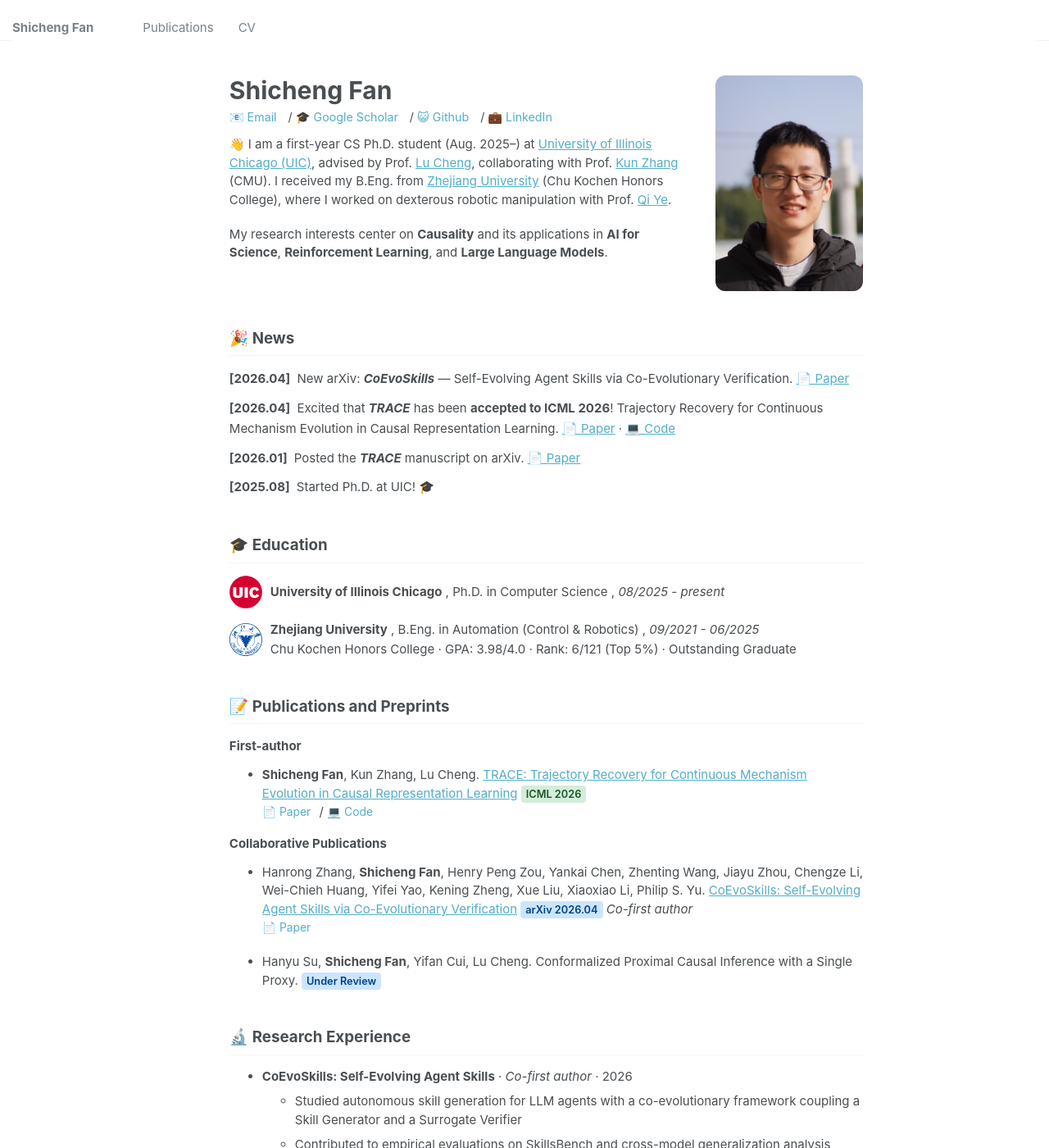
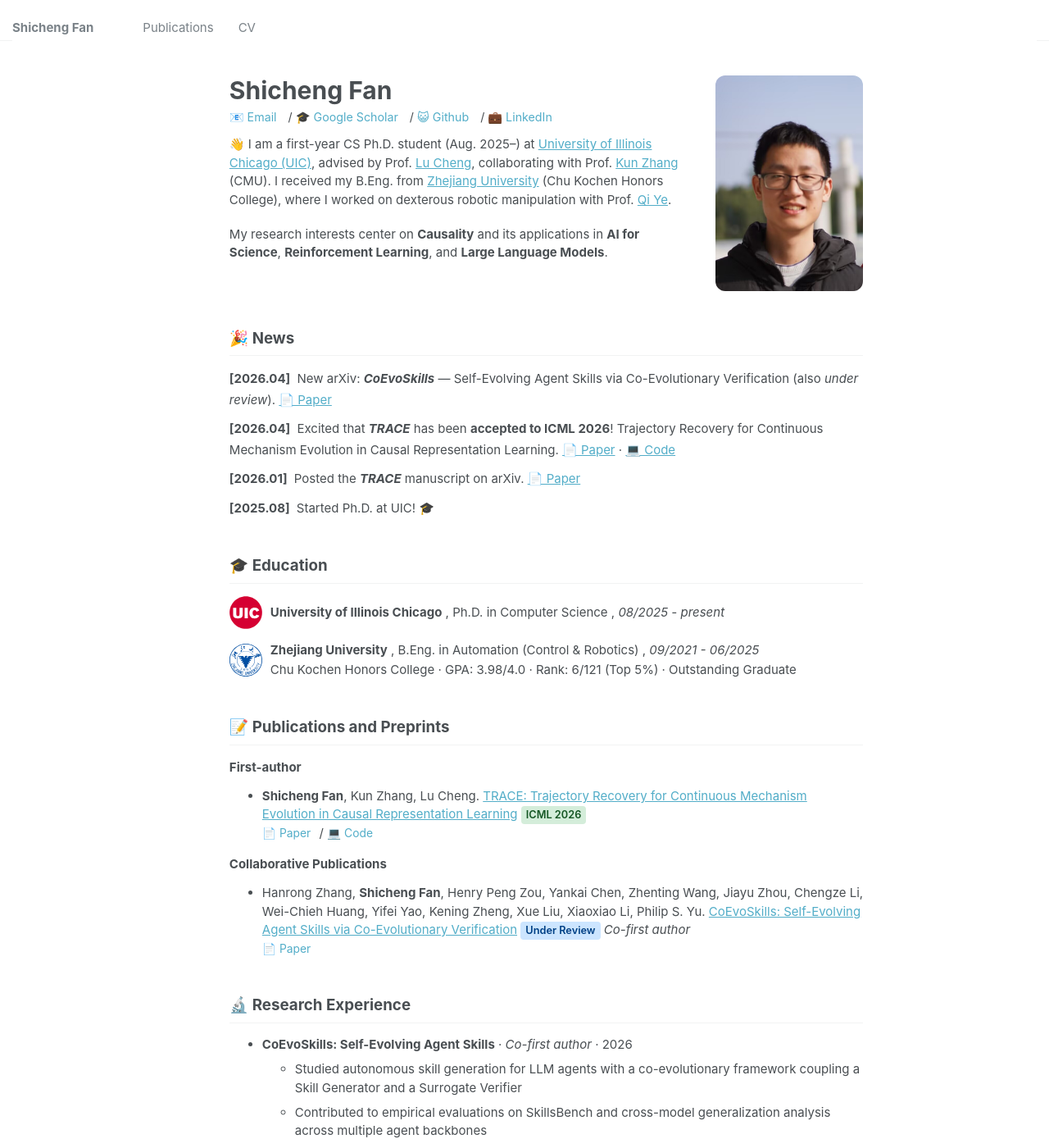
Before and after one commit to shichengf/shichengf.github.io, a Jekyll site: the page built from _pages/about.md, in a window 1280 px wide and 1400 px high. Shown: the whole window at 82% size. Built offline with Jekyll 4.4.1, drawn with Linux system fonts in a browser that asks for light colours.

Commit message:
small fix

```diff
--- a/_pages/about.md
+++ b/_pages/about.md
@@ -28,7 +28,7 @@ redirect_from:
 ## 🎉 News
 
 <ul class="news-list">
-  <li><span class="news-date">[2026.04]</span> New arXiv: <strong><em>CoEvoSkills</em></strong> — Self-Evolving Agent Skills via Co-Evolutionary Verification. <a href="https://arxiv.org/abs/2604.01687">📄 Paper</a></li>
+  <li><span class="news-date">[2026.04]</span> New arXiv: <strong><em>CoEvoSkills</em></strong> — Self-Evolving Agent Skills via Co-Evolutionary Verification (also <em>under review</em>). <a href="https://arxiv.org/abs/2604.01687">📄 Paper</a></li>
   <li><span class="news-date">[2026.04]</span> Excited that <strong><em>TRACE</em></strong> has been <strong>accepted to ICML 2026</strong>! Trajectory Recovery for Continuous Mechanism Evolution in Causal Representation Learning. <a href="https://www.arxiv.org/abs/2601.21135">📄 Paper</a> · <a href="https://github.com/shichengf/trace">💻 Code</a></li>
   <li><span class="news-date">[2026.01]</span> Posted the <strong><em>TRACE</em></strong> manuscript on arXiv. <a href="https://www.arxiv.org/abs/2601.21135">📄 Paper</a></li>
   <li><span class="news-date">[2025.08]</span> Started Ph.D. at UIC! 🎓</li>
@@ -57,10 +57,8 @@ redirect_from:
 
 ### Collaborative Publications
 
-* Hanrong Zhang, **Shicheng Fan**, Henry Peng Zou, Yankai Chen, Zhenting Wang, Jiayu Zhou, Chengze Li, Wei-Chieh Huang, Yifei Yao, Kening Zheng, Xue Liu, Xiaoxiao Li, Philip S. Yu. [CoEvoSkills: Self-Evolving Agent Skills via Co-Evolutionary Verification](https://arxiv.org/abs/2604.01687) <span class="venue venue-review">arXiv 2026.04</span> <em>Co-first author</em>
+* Hanrong Zhang, **Shicheng Fan**, Henry Peng Zou, Yankai Chen, Zhenting Wang, Jiayu Zhou, Chengze Li, Wei-Chieh Huang, Yifei Yao, Kening Zheng, Xue Liu, Xiaoxiao Li, Philip S. Yu. [CoEvoSkills: Self-Evolving Agent Skills via Co-Evolutionary Verification](https://arxiv.org/abs/2604.01687) <span class="venue venue-review">Under Review</span> <em>Co-first author</em>
 <br><span class="pub-links">[📄 Paper](https://arxiv.org/abs/2604.01687)</span>
-
-* Hanyu Su, **Shicheng Fan**, Yifan Cui, Lu Cheng. Conformalized Proximal Causal Inference with a Single Proxy. <span class="venue venue-review">Under Review</span>
 
 
 ## 🔬 Research Experience
```
Also changed, not shown: _pages/cv.md (+1 -2 lines), _pages/publications.md (+1 -3 lines).
